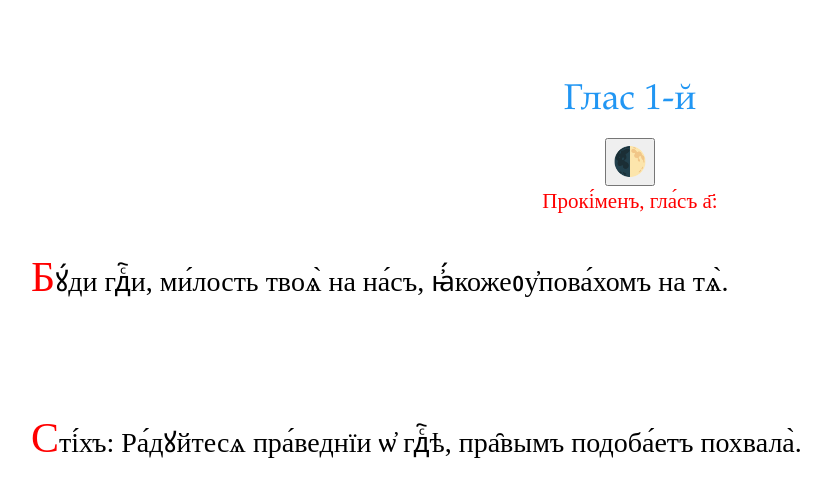
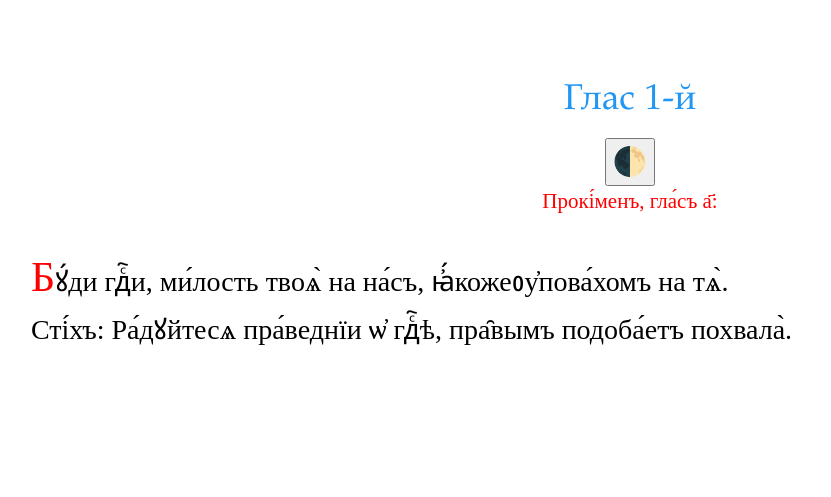
Before and after one commit to markjville/markjville.github.io, a Jekyll site: the page docs/Изобразительная/гл1-прок.html, which Jekyll copies as it is, in a window 1280 px wide. Shown: the top 497 px of the page, without its empty margins (35-866 px from the left). Built offline with Jekyll 4.4.1, drawn with Linux system fonts in a browser that asks for light colours; some web fonts are replaced; comment, search, counter and statistics services are not loaded.

```diff
--- a/docs/Изобразительная/гл1-прок.html
+++ b/docs/Изобразительная/гл1-прок.html
@@ -38,8 +38,8 @@ p::first-letter {
 <body>
 
 <div style="text-align:center;color:red;font-size:75%">Прокі́менъ, гла́съ а҃: </div>
-<p>Бꙋ́ди гдⷭ҇и, ми́лость твоѧ̀ на на́съ, ꙗ҆́кожеᲂу҆пова́хомъ на тѧ̀. </p></br>
-<p>Сті́хъ: Ра́дꙋйтесѧ пра́веднїи ѡ҆ гдⷭ҇ѣ, пра̑вымъ подоба́етъ похвала̀. </p>
+<p>Бꙋ́ди гдⷭ҇и, ми́лость твоѧ̀ на на́съ, ꙗ҆́кожеᲂу҆пова́хомъ на тѧ̀. </br>
+Сті́хъ: Ра́дꙋйтесѧ пра́веднїи ѡ҆ гдⷭ҇ѣ, пра̑вымъ подоба́етъ похвала̀. </p>
 
      <script>
 function myFunction() {
```
